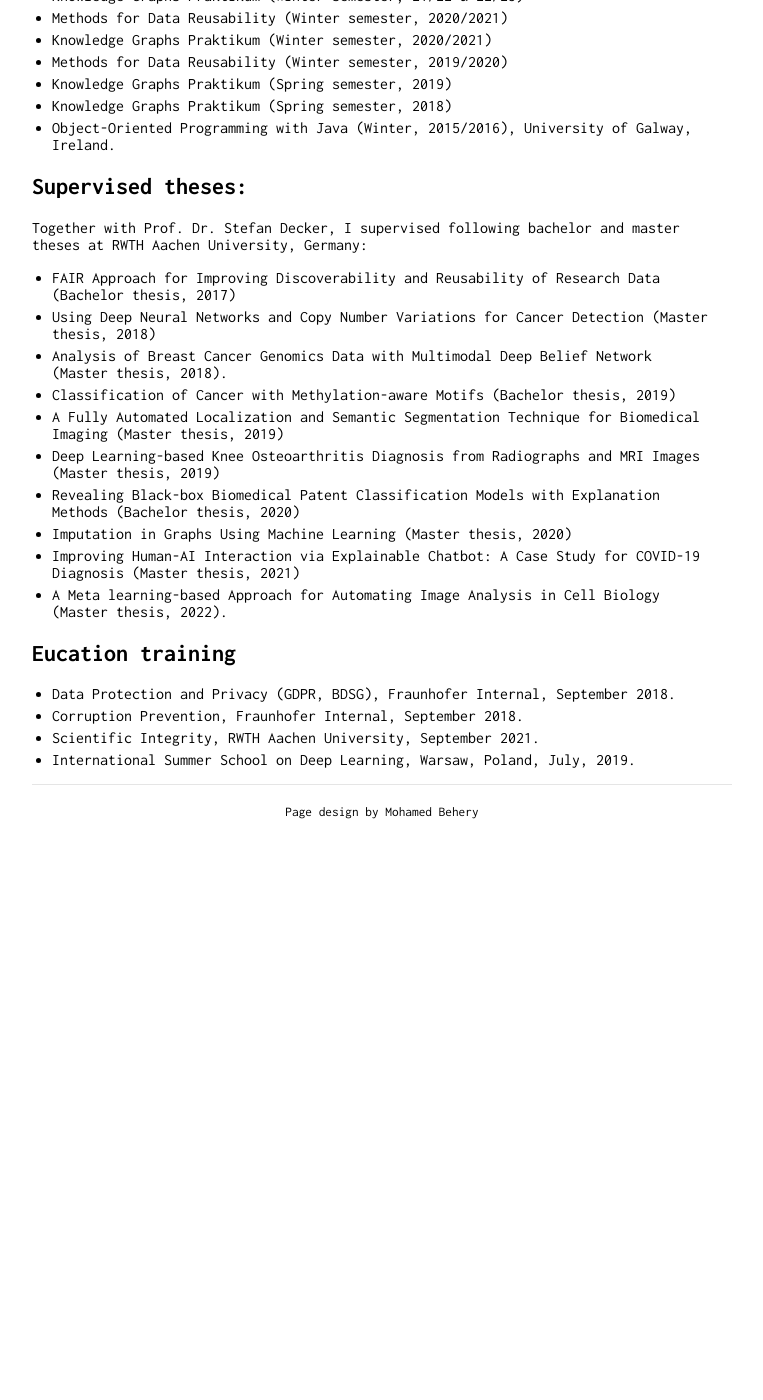
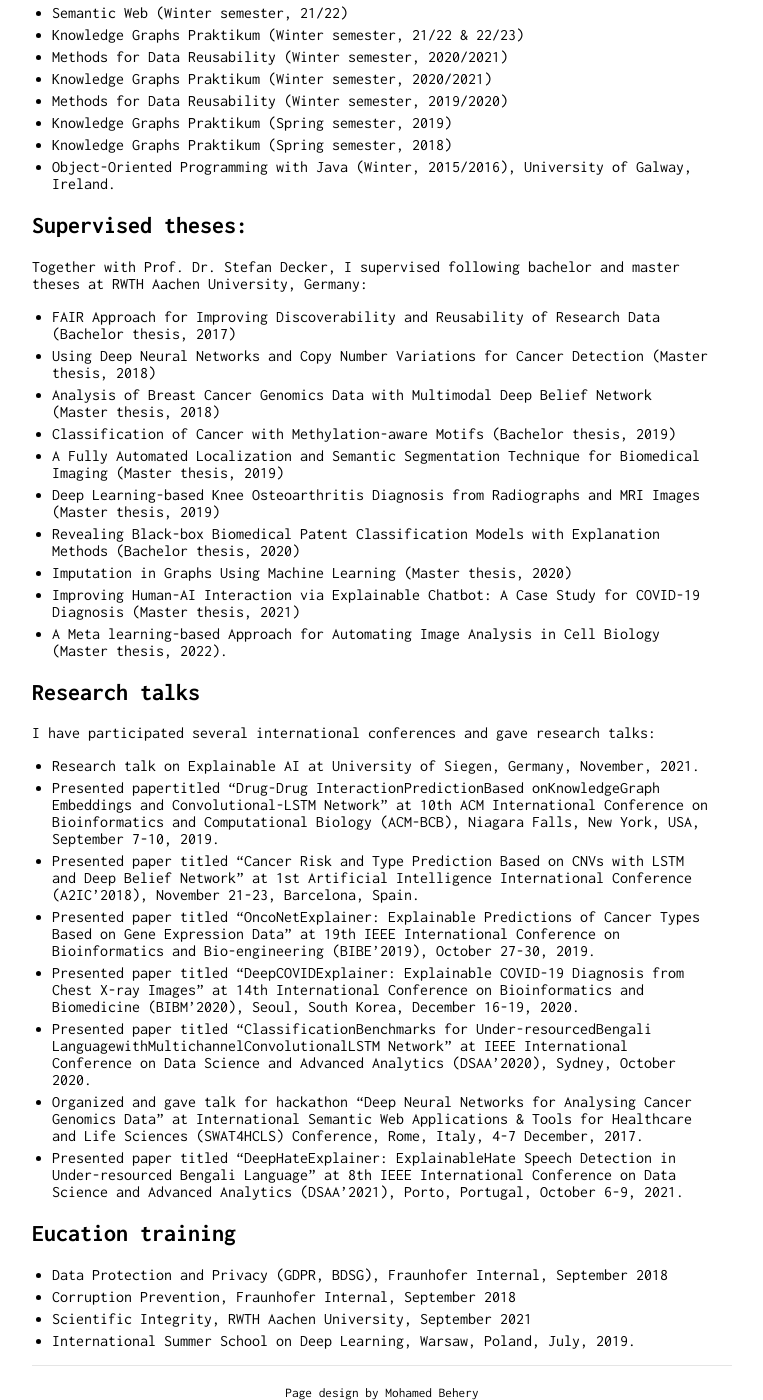
Before and after one commit to rezacsedu/rezacsedu.github.io, a Jekyll site: the page built from teaching.md, in a window 1280 px wide and 1400 px high, scrolled down 326 px. Shown: the whole window, without its empty margins (258-1021 px from the left). Built offline with Jekyll 4.4.1, drawn with Linux system fonts in a browser that asks for light colours; our own code applies the rules of GitHub Pages for plain Markdown files; before the commit the page ends 1145 px from its top, so only the background shows below that; some of the changed text lies outside the part shown.

Commit message:
Update teaching.md

```diff
--- a/teaching.md
+++ b/teaching.md
@@ -1,9 +1,10 @@
 ## Teaching
 I have contributed in preparation of lectures, exercise sessions, providing lectures, exam grading, conducting lab sessions, and
-supervising seminartopics for several courses offeredbyProf.Dr. StefanDecker atRWTH AachenUniversity,Germany(and others):
+supervising seminar topics for several courses offere dby Prof.Dr. Stefan Decker atRWTH AachenUniversity, Germany (and others):
 
-- Lecturer for Master in Medical Data Science Program, RWTH Aachen Academy, 2021/2022
-- Semantic Web (Winter semester, 2021/2022)
+- Casual Lecturer for Master in Medical Data Science, RWTH Aachen Academy, 21/22 & 22/23
+- Semantic Web (Winter semester, 22/23)
+- Semantic Web (Winter semester, 21/22)
 - Knowledge Graphs Praktikum (Winter semester, 21/22 & 22/23)
 - Methods for Data Reusability (Winter semester, 2020/2021)
 - Knowledge Graphs Praktikum (Winter semester, 2020/2021)
@@ -17,7 +18,7 @@ Together with Prof. Dr. Stefan Decker, I supervised following bachelor and maste
 
 - FAIR Approach for Improving Discoverability and Reusability of Research Data (Bachelor thesis, 2017)
 - Using Deep Neural Networks and Copy Number Variations for Cancer Detection (Master thesis, 2018)
-- Analysis of Breast Cancer Genomics Data with Multimodal Deep Belief Network (Master thesis, 2018).
+- Analysis of Breast Cancer Genomics Data with Multimodal Deep Belief Network (Master thesis, 2018)
 - Classification of Cancer with Methylation-aware Motifs (Bachelor thesis, 2019)
 - A Fully Automated Localization and Semantic Segmentation Technique for Biomedical Imaging (Master thesis, 2019)
 - Deep Learning-based Knee Osteoarthritis Diagnosis from Radiographs and MRI Images (Master thesis, 2019)
@@ -26,8 +27,20 @@ Together with Prof. Dr. Stefan Decker, I supervised following bachelor and maste
 - Improving Human-AI Interaction via Explainable Chatbot: A Case Study for COVID-19 Diagnosis (Master thesis, 2021)
 - A Meta learning-based Approach for Automating Image Analysis in Cell Biology (Master thesis, 2022).
 
+## Research talks
+I have participated several international conferences and gave research talks:
+
+- Research talk on Explainable AI at University of Siegen, Germany, November, 2021.
+- Presented papertitled "Drug-Drug InteractionPredictionBased onKnowledgeGraph Embeddings and Convolutional-LSTM Network" at 10th ACM International Conference on Bioinformatics and Computational Biology (ACM-BCB), Niagara Falls, New York, USA, September 7-10, 2019.
+- Presented paper titled "Cancer Risk and Type Prediction Based on CNVs with LSTM and Deep Belief Network" at 1st Artificial Intelligence International Conference (A2IC'2018), November 21-23, Barcelona, Spain.
+- Presented paper titled "OncoNetExplainer: Explainable Predictions of Cancer Types Based on Gene Expression Data" at 19th IEEE International Conference on  Bioinformatics and Bio-engineering (BIBE'2019), October 27-30, 2019.
+- Presented paper titled "DeepCOVIDExplainer: Explainable COVID-19 Diagnosis from Chest X-ray Images" at 14th International Conference on Bioinformatics and Biomedicine (BIBM'2020), Seoul, South Korea, December 16-19, 2020.
+- Presented paper titled "ClassificationBenchmarks for Under-resourcedBengali LanguagewithMultichannelConvolutionalLSTM Network” at IEEE International Conference on Data Science and Advanced Analytics (DSAA'2020), Sydney, October 2020.
+- Organized and gave talk for hackathon "Deep Neural Networks for Analysing Cancer Genomics Data" at International Semantic Web Applications & Tools for Healthcare and Life Sciences (SWAT4HCLS) Conference, Rome, Italy, 4-7 December, 2017.
+- Presented paper titled "DeepHateExplainer: ExplainableHate Speech Detection in Under-resourced Bengali Language" at 8th IEEE International Conference on Data Science and Advanced Analytics (DSAA'2021), Porto, Portugal, October 6-9, 2021.
+
 ## Eucation training
-- Data Protection and Privacy (GDPR, BDSG), Fraunhofer Internal, September 2018.
-- Corruption Prevention, Fraunhofer Internal, September 2018.
-- Scientific Integrity, RWTH Aachen University, September 2021.
+- Data Protection and Privacy (GDPR, BDSG), Fraunhofer Internal, September 2018
+- Corruption Prevention, Fraunhofer Internal, September 2018
+- Scientific Integrity, RWTH Aachen University, September 2021
 - International Summer School on Deep Learning, Warsaw, Poland, July, 2019.
```
